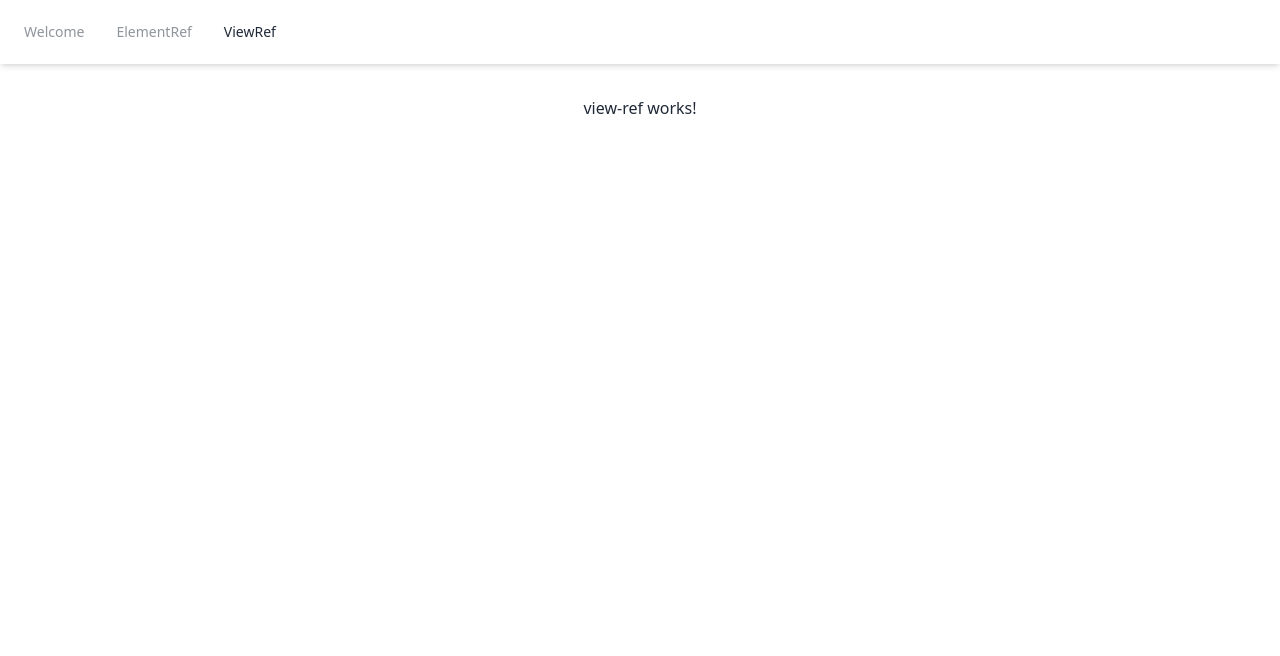
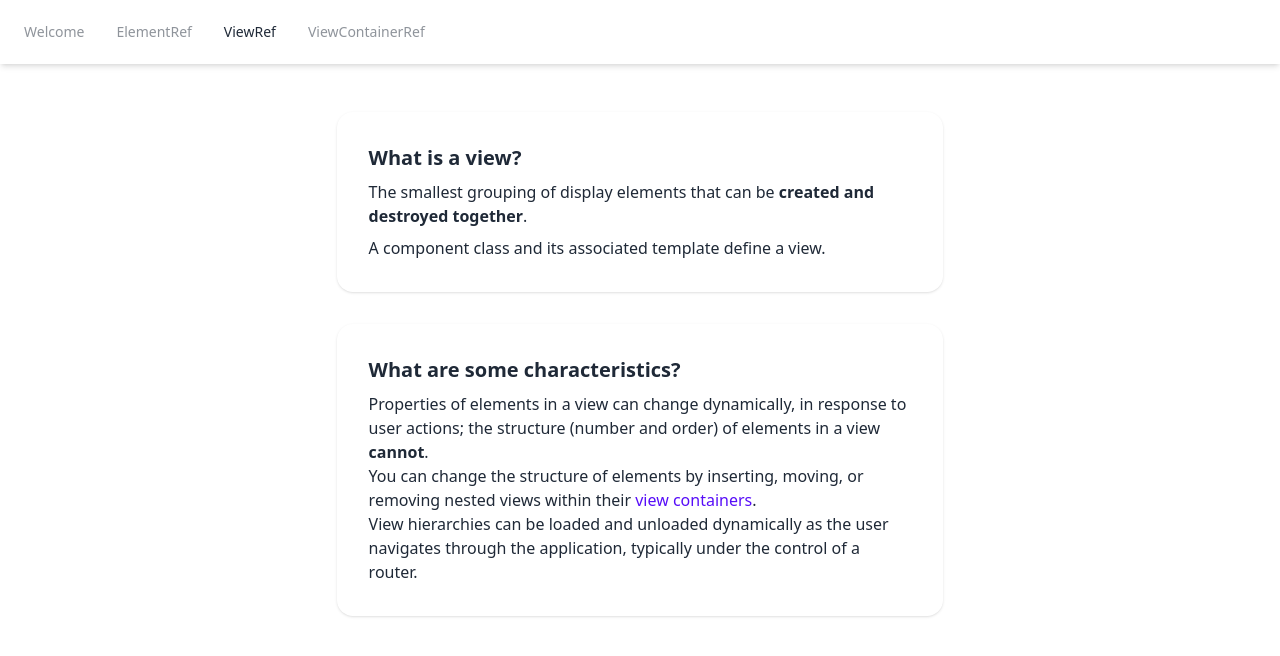
Before and after one commit to HymanZHAN/ng-view-demo, an Angular app: page /view-ref in a window 1280 px wide. Shown: the top 656 px of the page. Built offline with nearby package versions, Linux system fonts and the light colour scheme.

Commit message:
feat: ViewRef content, routing for VCR

```diff
--- a/src/app/app.component.html
+++ b/src/app/app.component.html
@@ -24,6 +24,14 @@
     >
       ViewRef
     </a>
+    <a
+      routerLink="/view-container-ref"
+      routerLinkActive="tab-active"
+      [routerLinkActiveOptions]="{ exact: true }"
+      class="tab"
+    >
+      ViewContainerRef
+    </a>
   </div>
 </div>
 <section class="flex flex-col items-center mt-8">
--- a/src/app/routes.ts
+++ b/src/app/routes.ts
@@ -14,6 +14,10 @@ export const routes: Route[] = [
     loadComponent: () => import("./template-ref/template-ref.component"),
   },
   {
+    path: "view-container-ref",
+    loadComponent: () => import("./view-container-ref/view-container-ref.component"),
+  },
+  {
     path: "",
     loadComponent: () => import("./welcome/welcome.component"),
   },
--- a/src/app/view-container-ref/view-container-ref.component.ts
+++ b/src/app/view-container-ref/view-container-ref.component.ts
@@ -1,8 +1,8 @@
 import { Component } from "@angular/core";
-import { CommonModule } from "@angular/common";
 
 @Component({
   selector: "app-view-container-ref",
+  standalone: true,
   template: ` <p>view-container-ref works!</p> `,
   styles: [],
 })
--- a/src/app/view-ref/view-ref.component.ts
+++ b/src/app/view-ref/view-ref.component.ts
@@ -1,10 +1,57 @@
 import { Component } from "@angular/core";
-import { CommonModule } from "@angular/common";
+import { RouterLink } from "@angular/router";
 
 @Component({
   selector: "app-view-ref",
   standalone: true,
-  template: ` <p>view-ref works!</p> `,
-  styles: [],
+  imports: [RouterLink],
+  template: `
+    <div class="card w-1/2 shadow m-4 align-bottom">
+      <section class="card-body">
+        <h2 class="card-title">What is a view?</h2>
+        <p>
+          The smallest grouping of display elements that can be
+          <strong>created and destroyed together</strong>.
+        </p>
+        <p>A component class and its associated template define a view.</p>
+      </section>
+    </div>
+    <div class="card  w-1/2  shadow m-4 align-bottom">
+      <section class="card-body">
+        <h2 class="card-title">What are some characteristics?</h2>
+        <ul>
+          <li class="list-item">
+            <p>
+              Properties of elements in a view can change dynamically, in response to user actions;
+              the structure (number and order) of elements in a view <strong>cannot</strong>.
+            </p>
+          </li>
+          <li>
+            <p>
+              You can change the structure of elements by inserting, moving, or removing nested
+              views within their
+              <a routerLink="/view-container-ref" class="link-primary">view containers</a>.
+            </p>
+          </li>
+          <li>
+            <p>
+              View hierarchies can be loaded and unloaded dynamically as the user navigates through
+              the application, typically under the control of a router.
+            </p>
+          </li>
+        </ul>
+      </section>
+    </div>
+  `,
+  styles: [
+    `
+      :host {
+        display: flex;
+        flex-direction: column;
+        justify-content: center;
+        align-items: center;
+      }
+    `,
+  ],
 })
 export default class ViewRefComponent {}
```
